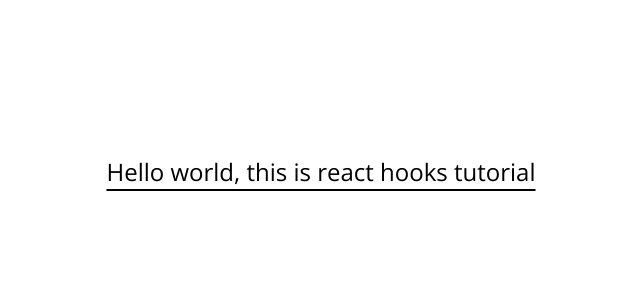
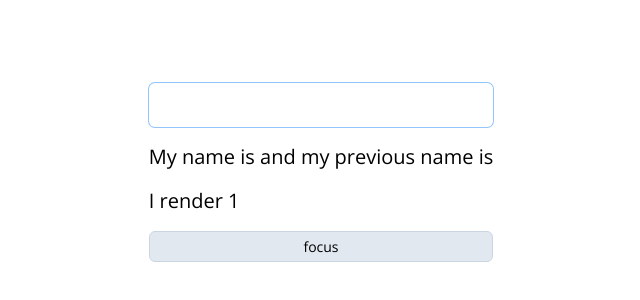
Before and after one commit to jassy1995/react-hook, a React (Vite) app: page / in a window 1280 px wide. Shown: the part 228-528 px from the top of the page, without its empty margins (319-959 px from the left). Built offline with nearby package versions, Linux system fonts and the light colour scheme; a web font is replaced by a local one.

Commit message:
added the useRef

```diff
--- a/src/App.jsx
+++ b/src/App.jsx
@@ -1,7 +1,32 @@
+import { useState, useRef, useEffect } from "react";
+
 function App() {
+  const [name, setName] = useState("");
+  const renderCount = useRef(1);
+  const inputRef = useRef();
+  const prevValue = useRef('');
+
+  useEffect(() => {
+    renderCount.current = renderCount.current + 1
+  })
+  useEffect(() => {
+    inputRef.current.focus();
+  })
+  useEffect(() => {
+    prevValue.current = name;
+  })
+  const focus = () => {
+    inputRef.current.focus();
+  }
+
   return (
     <div className="h-screen  flex justify-center items-center space-x-4 mx-auto py-4">
-      <h1 className="text-black font-thin text-2xl underline underline-offset-8 hover:text-blue-500 hover:cursor-pointer">Hello world, this is react hooks tutorial</h1>
+      <div className="flex flex-col space-y-4">
+        <input type="text" ref={inputRef} value={name} onChange={(e) => setName(e.target.value)} className="bg-white p-2 ring-1 ring-blue-300 outline-none border-none text-black rounded-md text-xl" />
+        <span className="text-black text-xl">My name is {name} and my previous name is {prevValue.current}</span>
+        <span className="text-black text-xl">I render {renderCount.current} </span>
+        <button className="border border-slate-300 bg-slate-200 text-black py-1 rounded-md" onClick={focus}>focus</button>
+      </div>
     </div>
   )
 }
```
